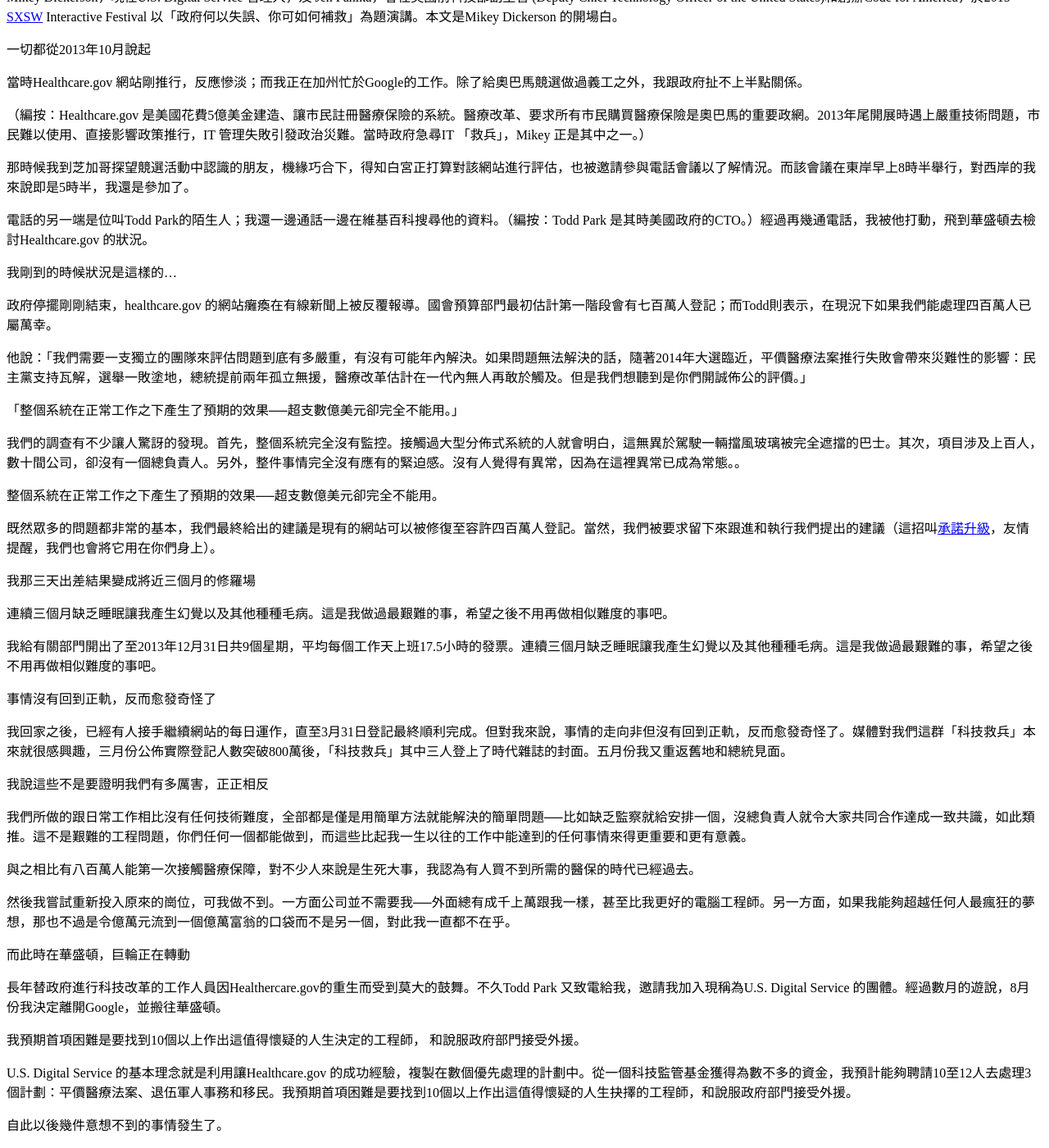
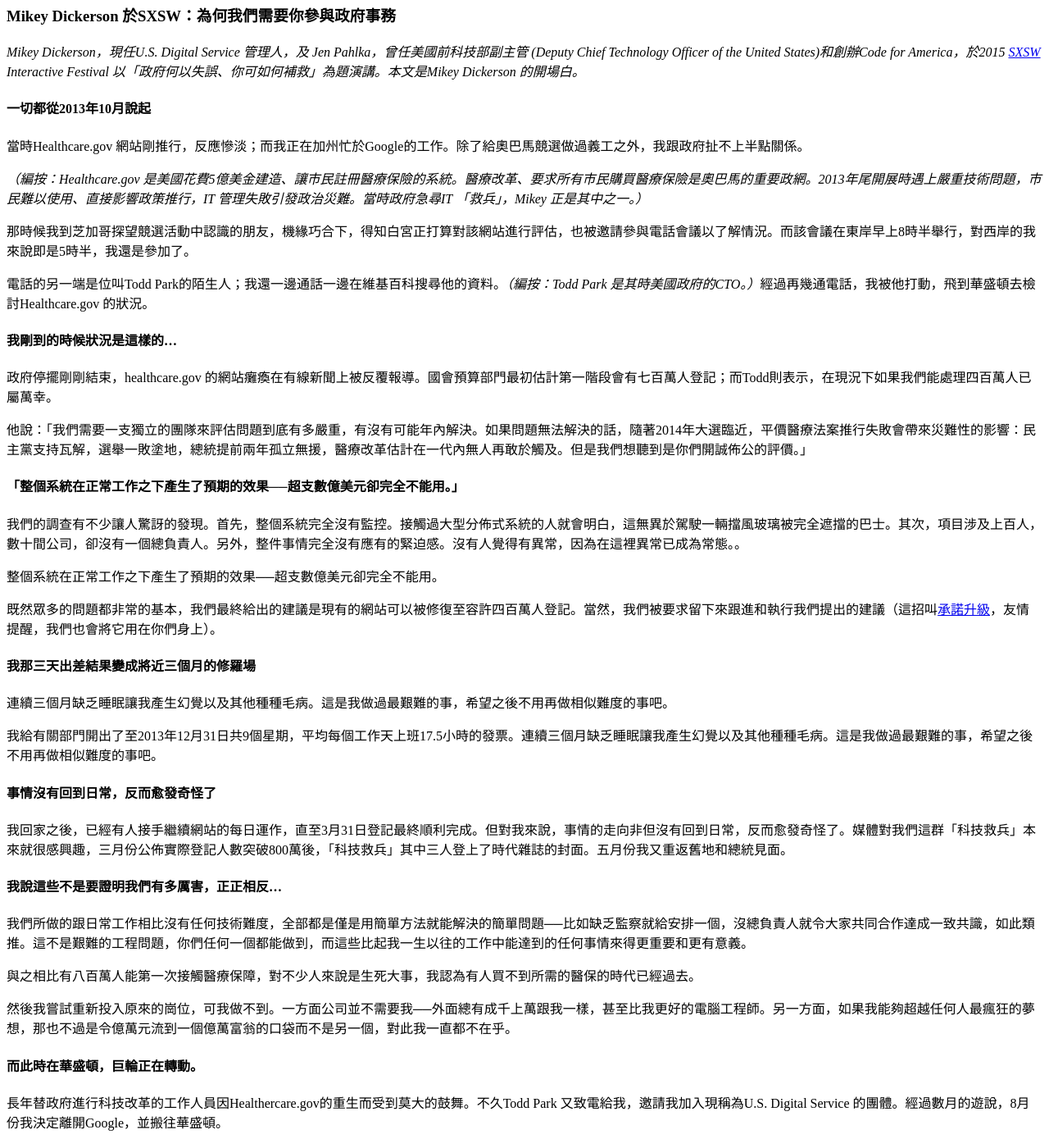
Before and after one commit to code4hk/code4hk.github.io, a Jekyll site: the page built from _posts/2015-04-12-Mikey-Dickerson-to-SXSW-Why-We-Need-You-in-Government.md, in a window 1280 px wide and 1400 px high, scrolled down 374 px. Shown: the whole window at 82% size. Built offline with Jekyll 4.4.1, drawn with Linux system fonts in a browser that asks for light colours; Markdown is read by kramdown in place of the engine named in the settings; comment, search, counter and statistics services are not loaded; some of the changed text lies outside the part shown.

Commit message:
Update 2015-04-12-Mikey-Dickerson-to-SXSW-Why-We-Need-You-in-Government.md

```diff
--- a/_posts/2015-04-12-Mikey-Dickerson-to-SXSW-Why-We-Need-You-in-Government.md
+++ b/_posts/2015-04-12-Mikey-Dickerson-to-SXSW-Why-We-Need-You-in-Government.md
@@ -40,17 +42,17 @@ Mikey Dickerson，現任U.S. Digital Service 管理人，及 Jen Pahlka，曾任
 
 既然眾多的問題都非常的基本，我們最終給出的建議是現有的網站可以被修復至容許四百萬人登記。當然，我們被要求留下來跟進和執行我們提出的建議（這招叫[承諾升級](http://en.wikipedia.org/wiki/Escalation_of_commitment )，友情提醒，我們也會將它用在你們身上）。
 
-我那三天出差結果變成將近三個月的修羅場
+####我那三天出差結果變成將近三個月的修羅場
 
 連續三個月缺乏睡眠讓我產生幻覺以及其他種種毛病。這是我做過最艱難的事，希望之後不用再做相似難度的事吧。
 
 我給有關部門開出了至2013年12月31日共9個星期，平均每個工作天上班17.5小時的發票。連續三個月缺乏睡眠讓我產生幻覺以及其他種種毛病。這是我做過最艱難的事，希望之後不用再做相似難度的事吧。
 
-事情沒有回到正軌，反而愈發奇怪了
+####事情沒有回到日常，反而愈發奇怪了
 
-我回家之後，已經有人接手繼續網站的每日運作，直至3月31日登記最終順利完成。但對我來說，事情的走向非但沒有回到正軌，反而愈發奇怪了。媒體對我們這群「科技救兵」本來就很感興趣，三月份公佈實際登記人數突破800萬後，「科技救兵」其中三人登上了時代雜誌的封面。五月份我又重返舊地和總統見面。
+我回家之後，已經有人接手繼續網站的每日運作，直至3月31日登記最終順利完成。但對我來說，事情的走向非但沒有回到日常，反而愈發奇怪了。媒體對我們這群「科技救兵」本來就很感興趣，三月份公佈實際登記人數突破800萬後，「科技救兵」其中三人登上了時代雜誌的封面。五月份我又重返舊地和總統見面。
 
-我說這些不是要證明我們有多厲害，正正相反
+####我說這些不是要證明我們有多厲害，正正相反...
 
 我們所做的跟日常工作相比沒有任何技術難度，全部都是僅是用簡單方法就能解決的簡單問題──比如缺乏監察就給安排一個，沒總負責人就令大家共同合作達成一致共識，如此類推。這不是艱難的工程問題，你們任何一個都能做到，而這些比起我一生以往的工作中能達到的任何事情來得更重要和更有意義。
 
@@ -58,22 +60,21 @@ Mikey Dickerson，現任U.S. Digital Service 管理人，及 Jen Pahlka，曾任
 
 然後我嘗試重新投入原來的崗位，可我做不到。一方面公司並不需要我──外面總有成千上萬跟我一樣，甚至比我更好的電腦工程師。另一方面，如果我能夠超越任何人最瘋狂的夢想，那也不過是令億萬元流到一個億萬富翁的口袋而不是另一個，對此我一直都不在乎。
 
-而此時在華盛頓，巨輪正在轉動
+####而此時在華盛頓，巨輪正在轉動。
 
 長年替政府進行科技改革的工作人員因Healthercare.gov的重生而受到莫大的鼓舞。不久Todd Park 又致電給我，邀請我加入現稱為U.S. Digital Service 的團體。經過數月的遊說，8月份我決定離開Google，並搬往華盛頓。
 
-我預期首項困難是要找到10個以上作出這值得懷疑的人生決定的工程師，
-和說服政府部門接受外援。
+####我預期首項困難是要找到10個以上作出這值得懷疑的人生決定的工程師，和說服政府部門接受外援。
 
 U.S. Digital Service 的基本理念就是利用讓Healthcare.gov 的成功經驗，複製在數個優先處理的計劃中。從一個科技監管基金獲得為數不多的資金，我預計能夠聘請10至12人去處理3個計劃：平價醫療法案、退伍軍人事務和移民。我預期首項困難是要找到10個以上作出這值得懷疑的人生抉擇的工程師，和說服政府部門接受外援。
 
-自此以後幾件意想不到的事情發生了。
+####自此以後幾件意想不到的事情發生了。
 
 正當惆悵招募人才時，上千份的申請表如雪片般飛來。各政府部門對外援的需求也很殷切。 我們跟22個部門見面後確定大概有60宗計劃需要協助。
 
 最令人驚喜的是在12月，國會通過一份綜合支出條例草案，當中包括二千萬美金的撥款資助U.S. Digital Service的營運，令我們能夠增聘至40人和於2015年處理10個計劃。
 
-接下來該你們出場了
+####接下來該你們出場了
 
 此時此刻，政府殷切需要像你們一樣的工程師，與此同時，很多人也願意來盡一份力。
 
@@ -87,7 +88,7 @@ U.S. Digital Service 的基本理念就是利用讓Healthcare.gov 的成功經
 
 其實這些都只是設計和資訊處理上的問題，但卻直接影響社會大眾的生計。而這些所謂的問題，只要你願意的話，都是能夠解決的。
 
-總而言之
+####總而言之
 
 在市場經濟中，人才是不可或缺的資本。不論你有否意識到，你為資源分配做了決定。上述的問題，我們都能夠解決，關鍵是我們有沒有選擇去解決。
 
```
Also changed, not shown: other parts of _posts/2015-04-12-Mikey-Dickerson-to-SXSW-Why-We-Need-You-in-Government.md (+10 -8 lines).
